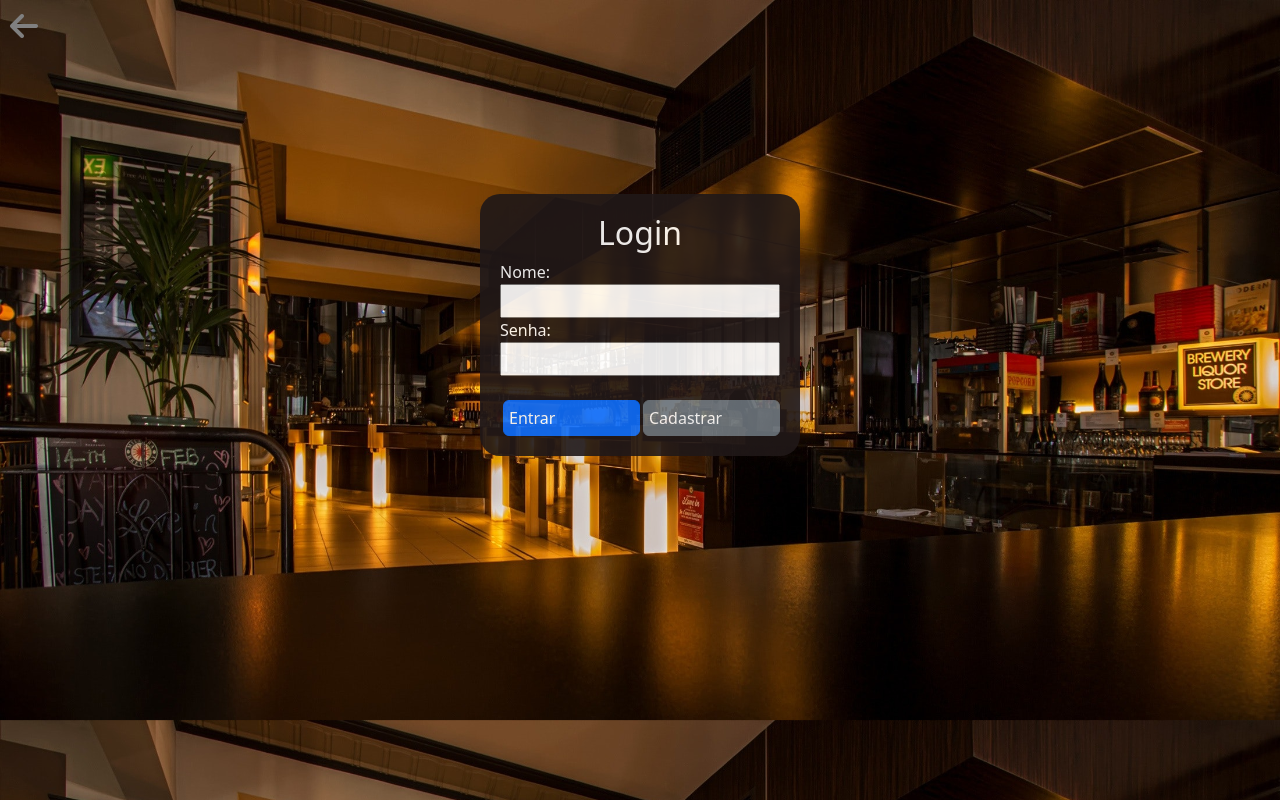
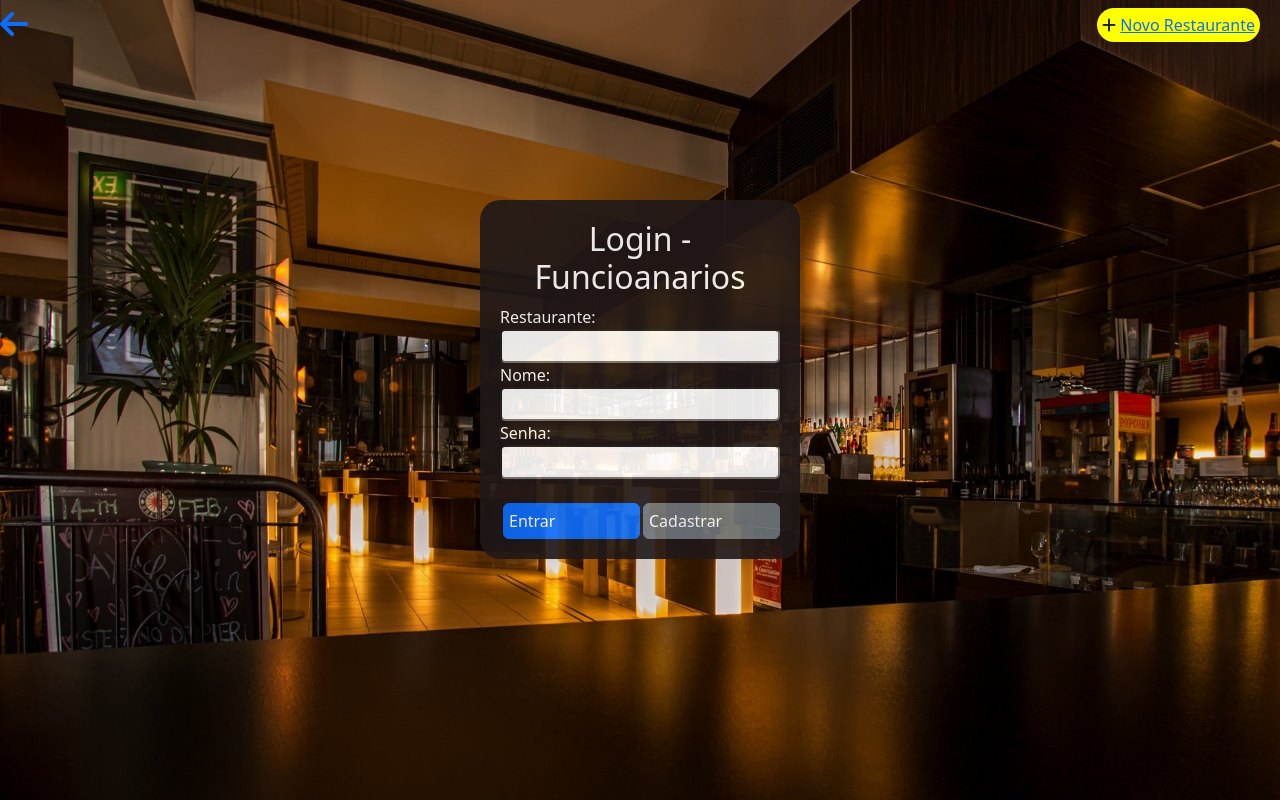
Before and after one commit to willian2802/app-restaurante, a Flask app: page /admin in a window 1280 px wide. Run offline with Flask 3, Linux system fonts and the light colour scheme.

Commit message:
login funcionarios page

```diff
--- a/AV-app-restaurante/app.py
+++ b/AV-app-restaurante/app.py
@@ -15,11 +15,22 @@ def acess_login_page():
 
 
 #  Login and Register
-@app.route('/admin-page-process', methods=['POST'])
+@app.route('/login_register_staf', methods=['POST'])
 def login():
-    action = request.form['action']
-    username = request.form['username']
-    password = request.form['password']
+
+    data = request.get_json()
+    action = data['action']
+    restaurante_name = data["restaurante_name"]
+    username = data['username']
+    password = data['password']
+
+    # limpa os dados de sessão
+    # session['user_id'] = ""
+    # session['authentication'] = ""
+
+    if data is None:
+        print("data is null")
+
     return jsonify({'message': f'Login bem-sucedido! Seja bem-vindo, {username}.'})
 
 
--- a/AV-app-restaurante/static/admin.js
+++ b/AV-app-restaurante/static/admin.js
@@ -1,4 +1,4 @@
-// send to the server the username, password and action(register or login)
+// send to the server the username, password and action(register, login etc)
 function SendData(event, action) {
     event.preventDefault(); // Evita o comportamento padrão de envio do formulário
     console.log("Sending data to server");
@@ -8,24 +8,30 @@ function SendData(event, action) {
 
     $.ajax({
       type: "POST",
-      url: "/admin-page-process",
+      url: "/login_register_staf",
       contentType: "application/json", // Add this line
       data: JSON.stringify({ // Stringify the data object
         action: acao_desejada,
         value: $("#value").val(),
+        restaurante_name: $("#restaurante_name").val(),
         username: $("#username").val(),
         password: $("#password").val()
       }),
       success: function(response) {
         if (response.success == true) {
           usuario_atual = response.message
-          // Atualiza o conteúdo da página com o historico de listas do usuário
-          render_history_space();
+          // render_history_space();
         } else {
-          // mostra uma mensagem de erro para o usuário
+          // Show a error message to the user
           alert("Login failed: " + response.message);
           console.log(response.message);
         }
       }
     });
   }
+
+let login_register_area = document.querySelector(".box")
+
+function show_interface() {
+
+}
--- a/AV-app-restaurante/static/style_admin.css
+++ b/AV-app-restaurante/static/style_admin.css
@@ -3,14 +3,32 @@
     margin: 0;
 }
 
-a i {
-    color: grey;
-    margin: 10px 0 auto 10px;
+
+#new_restaurant_btn {
+ display: inline-block;
+ vertical-align: middle;
+ margin-right: 20px;
+ background-color: yellow;
+ border-radius: 20px;
+ padding: 5px;
 }
 
+/* .navbar a i {
+ display: inline-block;
+ vertical-align: middle;
+ margin-right: 5px;
+}
+
+.navbar a span {
+ display: inline-block;
+ vertical-align: middle;
+} */
+
 body {
+    height: 100vh;
     background-image: url("./img/admin-img.jpg");
     background-size: cover;
+    background-repeat: no-repeat;
 }
 
 .box h2 {
@@ -34,6 +52,7 @@ body {
 input {
     width: 100%;
     padding: 3px;
+    border-radius: 5px;
 }
 
 .btn-box {
--- a/AV-app-restaurante/templates/admin.html
+++ b/AV-app-restaurante/templates/admin.html
@@ -16,21 +16,25 @@
     <title>Gerente</title>
 </head>
 <body>
-    <nav>
-        <a href="/"><i class="fa-solid fa-arrow-left fa-2x"></i></a>
-
+    <nav class="navbar">
+        <a href="/" class="left"><i class="fa-solid fa-arrow-left fa-2x"></i></a>
+        <div id="new_restaurant_btn">
+            <i class="fa fa-plus fa-1x" aria-hidden="true"></i>
+            <a onclick="create_restaurante_inter" class="right"><span>Novo Restaurante</span></a>
+        </div>
     </nav>
 
     <div class="box">
-        <h2>Login</h2>
+        <h2>Login - Funcioanarios</h2>
         <form action="sendData" method="POST">
+            <label>Restaurante:</label>
+            <input id="restaurante_name" class="input" type="text">
 
-            <label for="">Nome:</label>
-            <input class="input" type="text">
+            <label >Nome:</label>
+            <input id="username" class="input" type="text">
 
-            <label for="">Senha:</label>
-            <input class="input" type="text">
-
+            <label>Senha:</label>
+            <input id="password" class="input" type="password">
 
             <div class="btn-box">
                 <button type="button" class="btn btn-primary" onclick="SendData(event, 'login')">Entrar</button>
```
